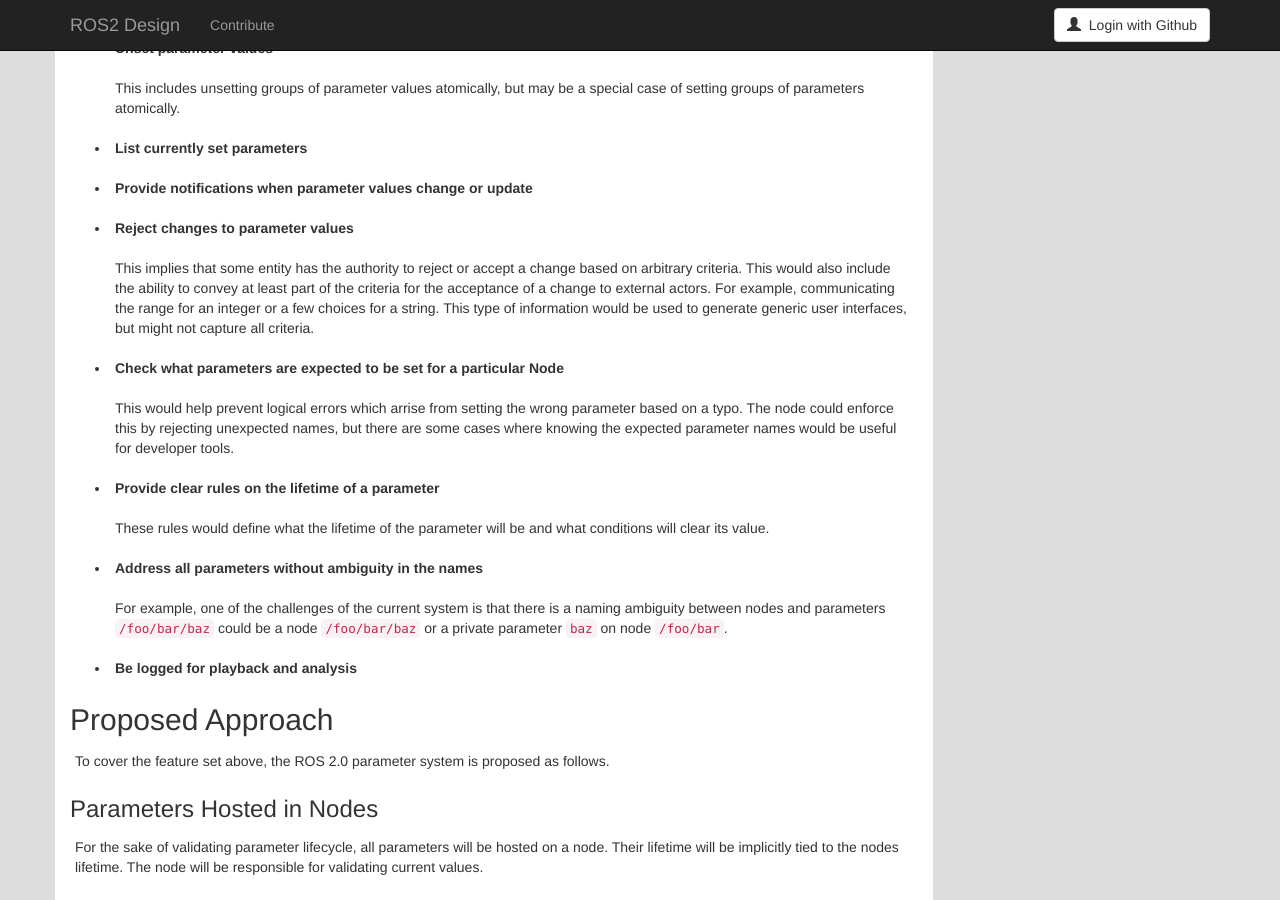
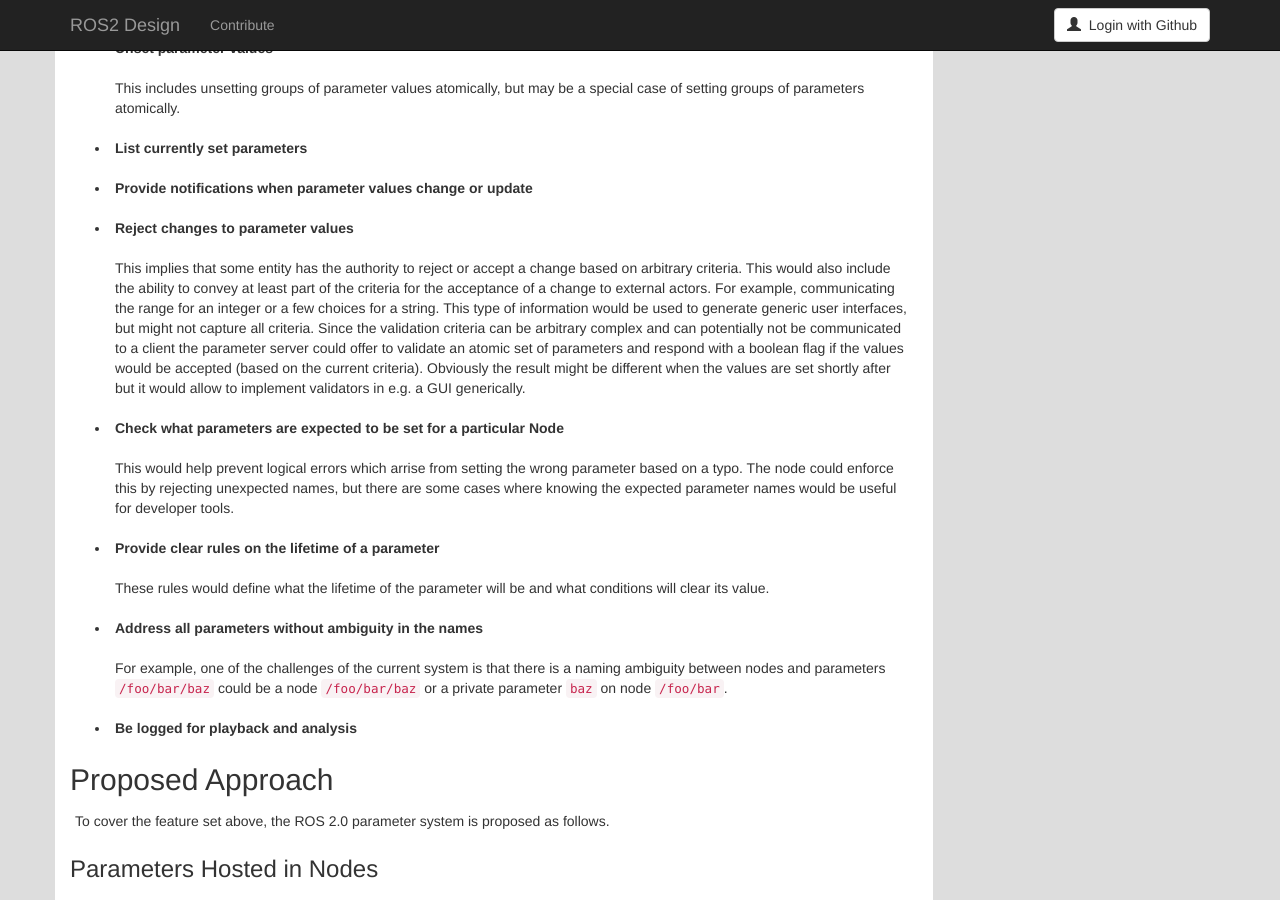
Before and after one commit to ros2/design, a Jekyll site: the page built from articles/055_ros_parameter_design.md, in a window 1280 px wide and 900 px high, scrolled down 895 px. Built offline with Jekyll 4.4.1, drawn with Linux system fonts in a browser that asks for light colours; nearby versions of some CDN libraries.

Commit message:
validator method added to ideal system.

```diff
--- a/articles/055_ros_parameter_design.md
+++ b/articles/055_ros_parameter_design.md
@@ -66,6 +66,8 @@ Based on that criteria an ideal system would be able to:
     This would also include the ability to convey at least part of the criteria for the acceptance of a change to external actors.
     For example, communicating the range for an integer or a few choices for a string.
     This type of information would be used to generate generic user interfaces, but might not capture all criteria.
+    Since the validation criteria can be arbitrary complex and can potentially not be communicated to a client the parameter server could offer to validate an atomic set of parameters and respond with a boolean flag if the values would be accepted (based on the current criteria).
+    Obviously the result might be different when the values are set shortly after but it would allow to implement validators in e.g. a GUI generically.
 
 - **Check what parameters are expected to be set for a particular Node**
 
```
